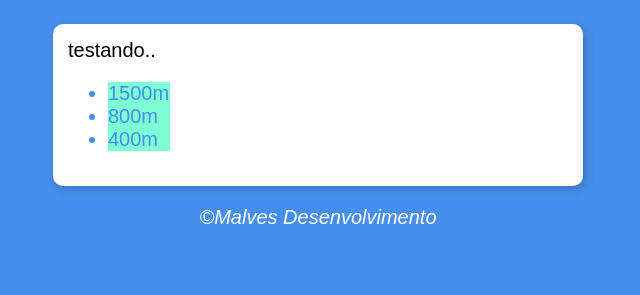
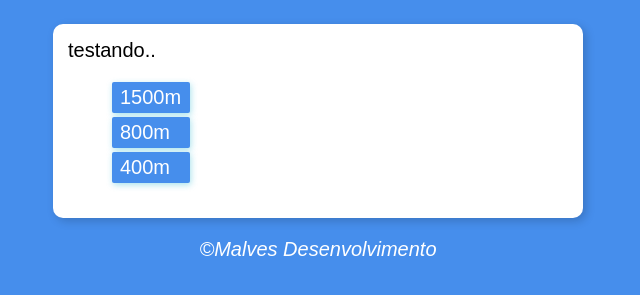
Before and after one commit to matheusalves07/java-script-intro, a plain HTML site: page aula12ex/ex014/modelo.html in a window 1280 px wide. Shown: the part 75-370 px from the top of the page, without its empty margins (322-962 px from the left). Drawn offline with Linux system fonts and the light colour scheme.

```diff
--- a/aula12ex/ex014/style.css
+++ b/aula12ex/ex014/style.css
@@ -20,11 +20,26 @@ div{
 
 }
 ul >li {
+    color: #ffff;
+    background-color: rgb(70 142, 236);
+    width: 62px;
+    padding: 4px 8px 4px 8px;
+    border-radius: 2px;
+    margin: 4px;
+    box-shadow: 1px 2px 6px rgba(28, 179, 206, 0.374);
+}
+
+
+ul >li:hover {
     color: rgb(70 142, 236);
-    background-color: aquamarine;
+    background-color: #ffff;
     width: 62px;
+    padding: 4px 8px 4px 8px;
+    border-radius: 2px;
+    margin: 4px;
+    box-shadow: 1px 2px 6px rgba(28, 179, 206, 0.374);
+}
 
-}
 
 
 footer{
```
